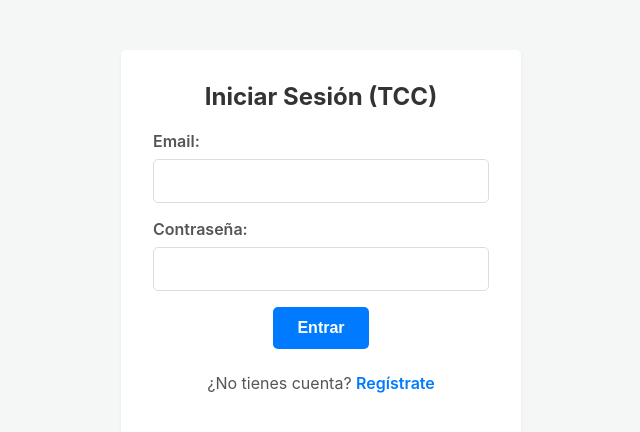
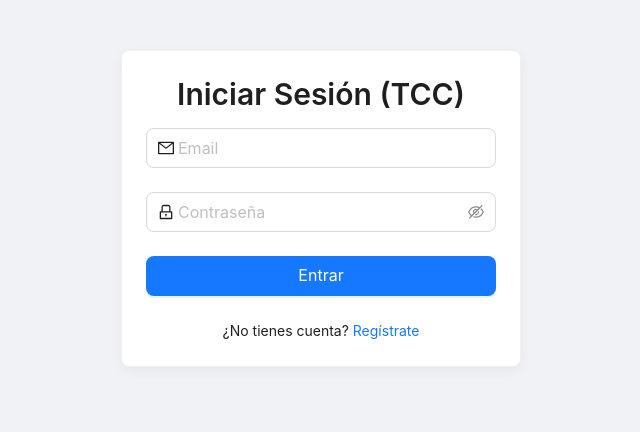
Before and after one commit to Daom5095/tcc-frontend, a React (Create React App) app: page /login in a window 1280 px wide. Shown: the top 432 px of the page, without its empty margins (319-959 px from the left). Built offline with nearby package versions, Linux system fonts and the light colour scheme.

Commit message:
FRONTEND FUNCIONANDO V 1.0

```diff
--- a/package.json
+++ b/package.json
@@ -7,6 +7,7 @@
     "@testing-library/jest-dom": "^6.9.1",
     "@testing-library/react": "^16.3.0",
     "@testing-library/user-event": "^13.5.0",
+    "antd": "^5.27.6",
     "axios": "^1.12.2",
     "react": "^19.2.0",
     "react-dom": "^19.2.0",
--- a/src/index.css
+++ b/src/index.css
@@ -738,3 +738,96 @@ button:disabled {
   padding: 0 1rem;
   border-radius: 0 0 var(--radio-borde) 0; /* Redondeo solo abajo-derecha */
 }
+
+/* --- Estilos para Links del Header --- */
+.header-nav-link {
+  margin-right: 1.5rem;
+  font-weight: 600;
+  color: var(--color-primario);
+  text-decoration: none;
+  transition: color 0.2s;
+}
+.header-nav-link:hover {
+  color: var(--color-primario-hover);
+  text-decoration: underline;
+}
+.header-nav-user {
+  margin-right: 1.5rem;
+  color: var(--color-texto-secundario);
+  font-weight: 500;
+}
+
+/* --- Estilos para la Página de Reportes --- */
+.reports-page-main {
+  padding: 2rem;
+  max-width: 1200px;
+  margin: 0 auto;
+}
+.stats-grid {
+  display: grid;
+  grid-template-columns: repeat(auto-fit, minmax(200px, 1fr));
+  gap: 1.5rem;
+  margin-top: 1rem;
+}
+.stat-card {
+  background-color: var(--color-superficie);
+  border-radius: var(--radio-borde);
+  box-shadow: var(--sombra);
+  padding: 1.5rem;
+  text-align: center;
+}
+.stat-card h3 {
+  font-size: 3rem;
+  color: var(--color-primario);
+  margin: 0;
+}
+.stat-card p {
+  font-size: 1.1rem;
+  color: var(--color-texto-secundario);
+  margin: 0.5rem 0 0 0;
+  font-weight: 600;
+}
+
+/* Columnas de reportes */
+.reports-columns {
+  display: grid;
+  grid-template-columns: 1fr 1fr;
+  gap: 1.5rem;
+  margin-top: 2.5rem;
+}
+.report-card {
+  background-color: var(--color-superficie);
+  border-radius: var(--radio-borde);
+  box-shadow: var(--sombra);
+  padding: 1.5rem 2rem;
+}
+.report-card h3 {
+  margin-top: 0;
+  border-bottom: 2px solid var(--color-borde);
+  padding-bottom: 0.75rem;
+}
+.report-list {
+  list-style: none;
+  padding: 0;
+  margin: 0;
+}
+.report-list li {
+  display: flex;
+  justify-content: space-between;
+  padding: 0.75rem 0;
+  border-bottom: 1px solid #f0f0f0;
+}
+.report-list li:last-child {
+  border-bottom: none;
+}
+.report-list li span {
+  font-weight: 600;
+}
+.report-list .severity-badge {
+  font-weight: 600;
+  margin-right: auto; /* Mueve el badge a la izquierda */
+  margin-left: 0.5rem;
+}
+.report-list li strong {
+  margin-right: 1rem; /* Separa el nombre de la cuenta */
+}
--- a/src/index.js
+++ b/src/index.js
@@ -7,7 +7,8 @@
  */
 import React from 'react';
 import ReactDOM from 'react-dom/client';
-import './index.css'; // Mis estilos globales
+import './index.css';
+import 'antd/dist/reset.css';
 import App from './App'; // Mi componente principal de rutas
 import { BrowserRouter } from 'react-router-dom';
 import { AuthProvider } from './context/AuthContext'; // Mi contexto de sesión
--- a/src/pages/DashboardPage.js
+++ b/src/pages/DashboardPage.js
@@ -10,7 +10,7 @@ import { useAuth } from '../context/AuthContext';
 import { useSocket } from '../context/SocketContext';
 import api from '../services/api';
 import ProcessModal from '../components/ProcessModal';
-import ConversationSidebar from '../components/ConversationSidebar'; // El nuevo sidebar
+import ConversationSidebar from '../components/ConversationSidebar';
 
 // Un pequeño componente para el badge de estado
 const StatusBadge = ({ status }) => {
@@ -96,6 +96,7 @@ function DashboardPage() {
       <header className="dashboard-header">
         <h1>TCC - Plataforma de Auditoría</h1>
         <nav>
+          {/* --- ¡AÑADIDO! El enlace a Reportes --- */}
           {user?.role !== 'revisor' && (
             <Link to="/reports" className="header-nav-link">Reportes</Link>
           )}
@@ -156,7 +157,6 @@ function DashboardPage() {
           ))}
           <hr style={{margin: '2rem 0'}} />
 
-          {/* Aquí va la nueva lista de chats */}
           <ConversationSidebar />
 
         </aside>
--- a/src/pages/LoginPage.js
+++ b/src/pages/LoginPage.js
@@ -1,71 +1,101 @@
 /*
  * Página de Login (LoginPage.js)
+ * --- ¡VERSIÓN REFACTORIZADA CON ANT DESIGN! ---
  */
 import React, { useState } from 'react';
 import { useAuth } from '../context/AuthContext';
 import { useNavigate, Link } from 'react-router-dom';
+// Importamos los componentes de AntD que usaremos
+import { Form, Input, Button, Card, Typography, Alert, Space } from 'antd';
+// Importamos los íconos
+import { MailOutlined, LockOutlined } from '@ant-design/icons';
+
+const { Title } = Typography;
 
 function LoginPage() {
-  const [email, setEmail] = useState('');
-  const [password, setPassword] = useState('');
   const [error, setError] = useState('');
-  const [isLoading, setIsLoading] = useState(false); // <-- MEJORA
+  const [isLoading, setIsLoading] = useState(false);
   const { login } = useAuth();
   const navigate = useNavigate();
 
-  const handleSubmit = async (e) => {
-    e.preventDefault();
+  // AntD maneja el estado del formulario internamente
+  const onFinish = async (values) => {
+    const { email, password } = values; // 'values' viene de AntD
     setError('');
-    setIsLoading(true); // <-- MEJORA
+    setIsLoading(true);
     try {
-      // Llamo a la función de login de mi AuthContext
       await login(email, password);
-      // Si tiene éxito, navego al dashboard
       navigate('/');
     } catch (err) {
-      // Si falla, muestro el error del backend
       setError(err.response?.data?.message || 'Error al iniciar sesión');
     }
-    setIsLoading(false); // <-- MEJORA
+    setIsLoading(false);
   };
 
   return (
-    // Usamos los classNames definidos en index.css
-    <div className="auth-container">
-      <h2>Iniciar Sesión (TCC)</h2>
-      <form onSubmit={handleSubmit} className="auth-form">
-        <div>
-          <label htmlFor="email">Email:</label>
-          <input
-            id="email"
-            type="email"
-            value={email}
-            onChange={(e) => setEmail(e.target.value)}
-            required
-            autoComplete="email"
-          />
-        </div>
-        <div>
-          <label htmlFor="password">Contraseña:</label>
-          <input
-            id="password"
-            type="password"
-            value={password}
-            onChange={(e) => setPassword(e.target.value)}
-            required
-            autoComplete="current-password"
-          />
-        </div>
-        {error && <p className="auth-error">{error}</p>}
-        {/* Deshabilitamos el botón mientras carga */}
-        <button type="submit" disabled={isLoading}>
-          {isLoading ? 'Entrando...' : 'Entrar'}
-        </button>
-      </form>
-      <p className="auth-link">
-        ¿No tienes cuenta? <Link to="/register">Regístrate</Link>
-      </p>
-    </div>
+    // Usamos 'Space' y 'Card' de AntD para centrar y estilizar
+    <Space direction="vertical" align="center" style={{ width: '100%', minHeight: '100vh', background: '#f0f2f5', paddingTop: '50px' }}>
+      <Card style={{ width: 400, boxShadow: '0 4px 12px rgba(0,0,0,0.05)' }}>
+        <Title level={2} style={{ textAlign: 'center' }}>
+          Iniciar Sesión (TCC)
+        </Title>
+
+        {/* El formulario de AntD maneja el 'onSubmit' con onFinish */}
+        <Form
+          name="login"
+          onFinish={onFinish}
+          autoComplete="off"
+        >
+          <Form.Item
+            name="email"
+            rules={[
+              { required: true, message: '¡Por favor ingresa tu email!' },
+              { type: 'email', message: '¡El email no es válido!' }
+            ]}
+          >
+            <Input
+              prefix={<MailOutlined />}
+              placeholder="Email"
+              size="large"
+            />
+          </Form.Item>
+
+          <Form.Item
+            name="password"
+            rules={[{ required: true, message: '¡Por favor ingresa tu contraseña!' }]}
+          >
+            <Input.Password
+              prefix={<LockOutlined />}
+              placeholder="Contraseña"
+              size="large"
+            />
+          </Form.Item>
+
+          {/* Mostramos el error en un 'Alert' de AntD */}
+          {error && (
+            <Form.Item>
+              <Alert message={error} type="error" showIcon />
+            </Form.Item>
+          )}
+
+          <Form.Item>
+            <Button
+              type="primary"
+              htmlType="submit"
+              loading={isLoading}
+              style={{ width: '100%' }}
+              size="large"
+            >
+              {isLoading ? 'Entrando...' : 'Entrar'}
+            </Button>
+          </Form.Item>
+
+          <div style={{ textAlign: 'center' }}>
+            ¿No tienes cuenta? <Link to="/register">Regístrate</Link>
+          </div>
+        </Form>
+      </Card>
+    </Space>
   );
 }
 
--- a/src/pages/PrivateChatPage.js
+++ b/src/pages/PrivateChatPage.js
@@ -2,7 +2,6 @@
  * Página de Chat Privado (PrivateChatPage.js)
  *
  * Esta página maneja una conversación 1-a-1.
- * --- ¡VERSIÓN CORREGIDA CON EVENTOS DE CHAT SEPARADOS! ---
  */
 import React, { useState, useEffect, useRef, useCallback } from 'react';
 import { useParams, Link } from 'react-router-dom';
@@ -37,7 +36,7 @@ function PrivateChatPage() {
   const loadChatHistory = useCallback(async () => {
     if (!conversationId || conversationId === 'general') {
       setLoading(false);
-      return; // No hago nada si es la página de chat general
+      return;
     }
     try {
       setLoading(true);
@@ -112,6 +111,7 @@ function PrivateChatPage() {
           <span className="header-title-static">Chat con {otherUser.name}</span>
         </h1>
         <nav>
+          {/* --- ¡AÑADIDO! El enlace a Reportes --- */}
           {user?.role !== 'revisor' && (
             <Link to="/reports" className="header-nav-link">Reportes</Link>
           )}
```
Also changed, not shown: src/pages/ChatGeneralPage.js (+3 -5 lines), src/pages/ProcessDetailPage.js (+3 -4 lines), 1 other file (tests, documents, lock files or other folders).
